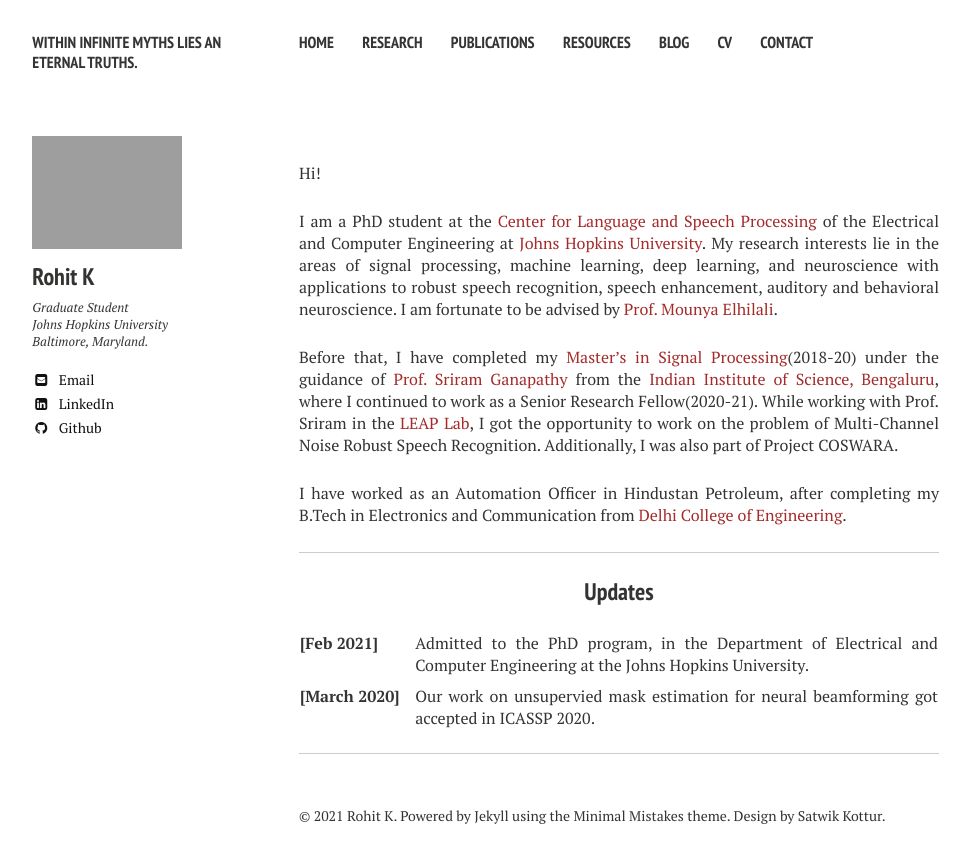
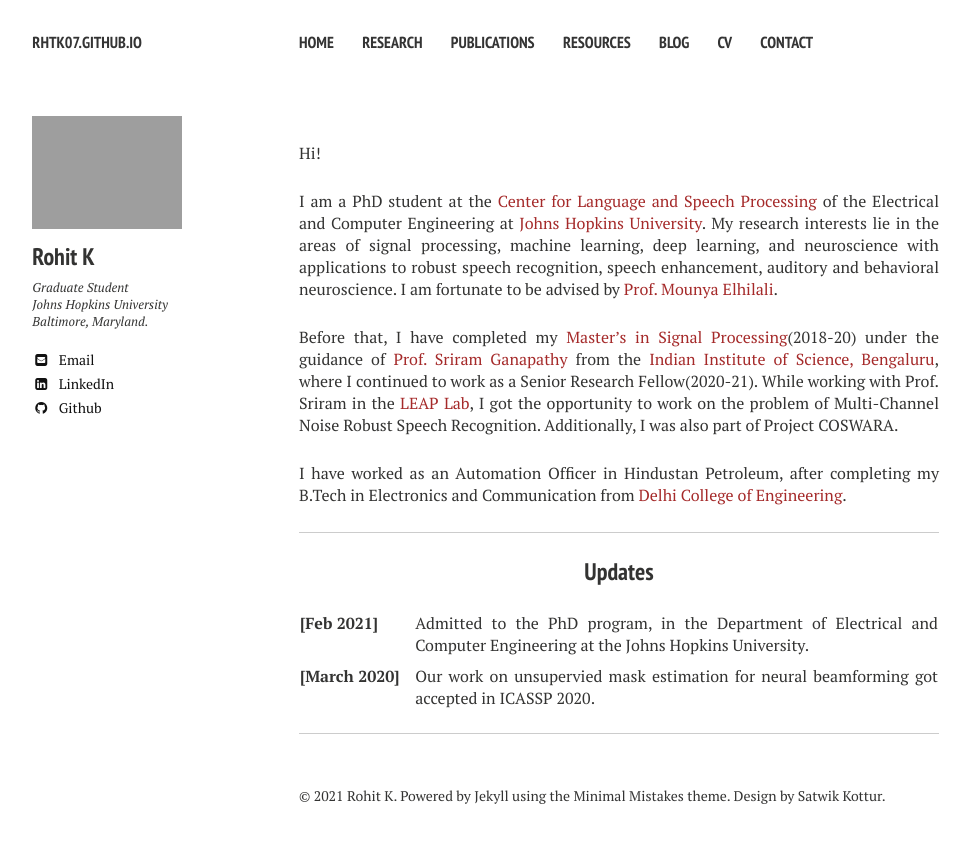
Before and after one commit to RhtK07/RhtK07.github.io, a Jekyll site: the page built from index.md, in a window 1280 px wide. Shown: the top 863 px of the page, without its empty margins (21-992 px from the left). Built offline with Jekyll 4.4.1, drawn with Linux system fonts in a browser that asks for light colours; nearby versions of some CDN libraries.

```diff
--- a/_config.yml
+++ b/_config.yml
@@ -1,6 +1,6 @@
 # Site wide configuration
 
-title: "Within infinite myths lies an eternal truths."
+title:
 locale: en_US
 url: https://rhtk07.github.io/
 # Jekyll configuration
```
